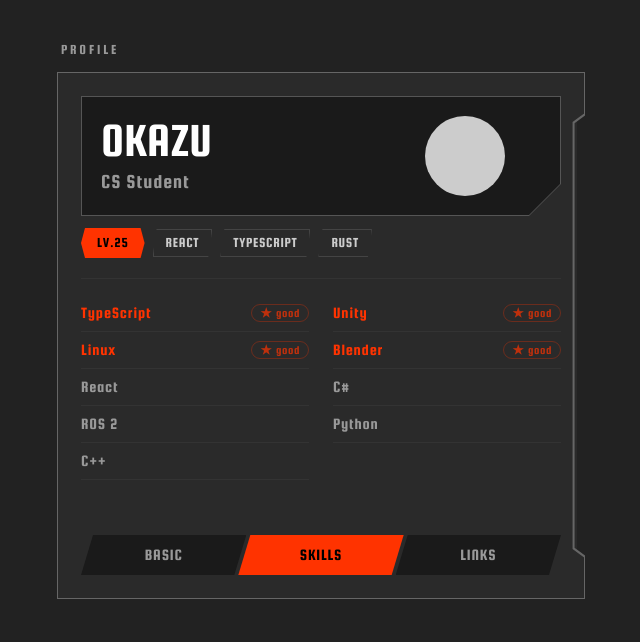
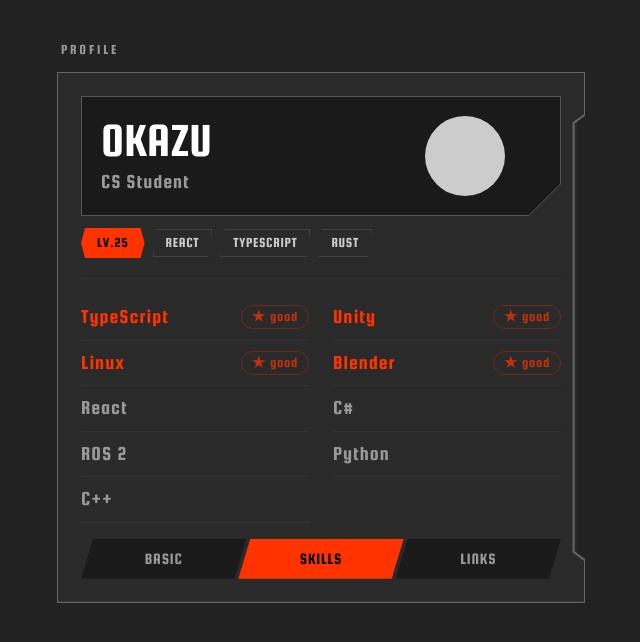
Before and after one commit to OJII3/ojii3.dev, a React (Vite) app: page / in a window 1280 px wide. Both pictures are taken after a click on the button "SKILLS". Shown: the top 642 px of the page, without its empty margins (319-959 px from the left). Built offline with nearby package versions, Linux system fonts and the light colour scheme.

Commit message:
fix: Basic/Skills タブ内のテキストを PC 表示でさらに拡大
text-base (18px) と text-lg (26px) の間にギャップがあったため
arbitrary value (1.25rem/1.375rem = 20px/22px) で補間

```diff
--- a/src/components/profile-panel.tsx
+++ b/src/components/profile-panel.tsx
@@ -74,15 +74,15 @@ function SkillsTab() {
       {SKILLS.map((s) => (
         <div
           key={s.name}
-          className="flex items-center justify-between py-1.5 border-b border-border-dim"
+          className="flex items-center justify-between py-1.5 lg:py-2 border-b border-border-dim"
         >
           <span
-            className={`text-sm lg:text-base tracking-wider ${s.good ? "text-accent" : "text-muted-light"}`}
+            className={`text-sm lg:text-[1.25rem] tracking-wider ${s.good ? "text-accent" : "text-muted-light"}`}
           >
             {s.name}
           </span>
           {s.good && (
-            <span className="text-2xs lg:text-xs tracking-wider text-accent/70 font-squada border border-accent/30 rounded-full px-1.5 lg:px-2 py-0.5 leading-none">
+            <span className="text-2xs lg:text-sm tracking-wider text-accent/70 font-squada border border-accent/30 rounded-full px-1.5 lg:px-2.5 py-0.5 lg:py-1 leading-none">
               ★ good
             </span>
           )}
--- a/src/components/stat-row.tsx
+++ b/src/components/stat-row.tsx
@@ -9,11 +9,11 @@ type StatRowProps = {
 export function StatRow({ label, value, accent = false }: StatRowProps) {
   return (
     <div className="flex items-baseline justify-between py-1.5 lg:py-2 border-b border-border-dim">
-      <span className="text-sm lg:text-base tracking-widest text-muted-light uppercase">
+      <span className="text-sm lg:text-[1.25rem] tracking-widest text-muted-light uppercase">
         {label}
       </span>
       <span
-        className={`text-base lg:text-lg font-squada tracking-wide ${
+        className={`text-base lg:text-[1.375rem] font-squada tracking-wide ${
           accent ? "text-accent" : "text-text-sub"
         }`}
       >
```
